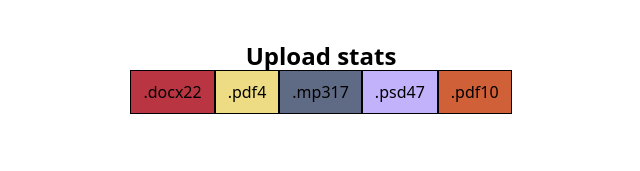
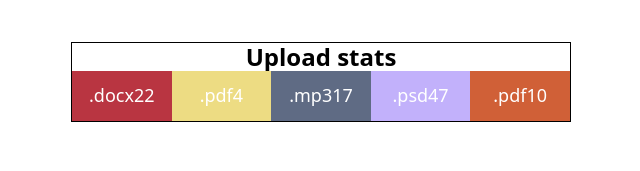
Before and after one commit to AnnaHort/goit-react-hw-01-components, a React (Create React App) app: page / in a window 1280 px wide. Shown: the part 366-537 px from the top of the page, without its empty margins (319-959 px from the left). Built offline with nearby package versions, Linux system fonts and the light colour scheme.

Commit message:
bugfix style

```diff
--- a/src/components/Statistics/Statistics.styled.js
+++ b/src/components/Statistics/Statistics.styled.js
@@ -1,26 +1,20 @@
 import styled from 'styled-components';
 
 export const Section = styled.section`
+margin-top: 80px;
 margin-right: auto;
 margin-left: auto;
-margin-top: 80px;
-width: 400px;
-border-radius: 5px;
-display: flex;
-flex-direction: column;
-align-items: center;
+  text-align: center;
+  width: 500px;
+  border: 1px solid black;
+
 `
 
-// export const Title = styled.h2`
-// border: 1px solid;
-// padding: 16px 110px;
-// border-bottom: 0;
-// font-size: 24px;
-// font-weight: bold;
-// `
-
 export const List = styled.ul`
-display: flex;
+  height: 50px;
+  display: flex;
+  justify-content: space-around;
+  flex: 1;
 `
 
 // Функція для генерації рандомного HEX-коду кольору
@@ -34,7 +28,12 @@ export const getRandomColor = () => {
   };
 
 export const ListItem = styled.li`
-padding: 12px;
-border: 1px solid;
+  flex: 1;
+  display: flex;
+  align-items: center;
+  justify-content: center;
+  color: white;
+  font-size: 18px;
+  font-weight: 500;
 background-color: ${props => props.color};
 `
```
